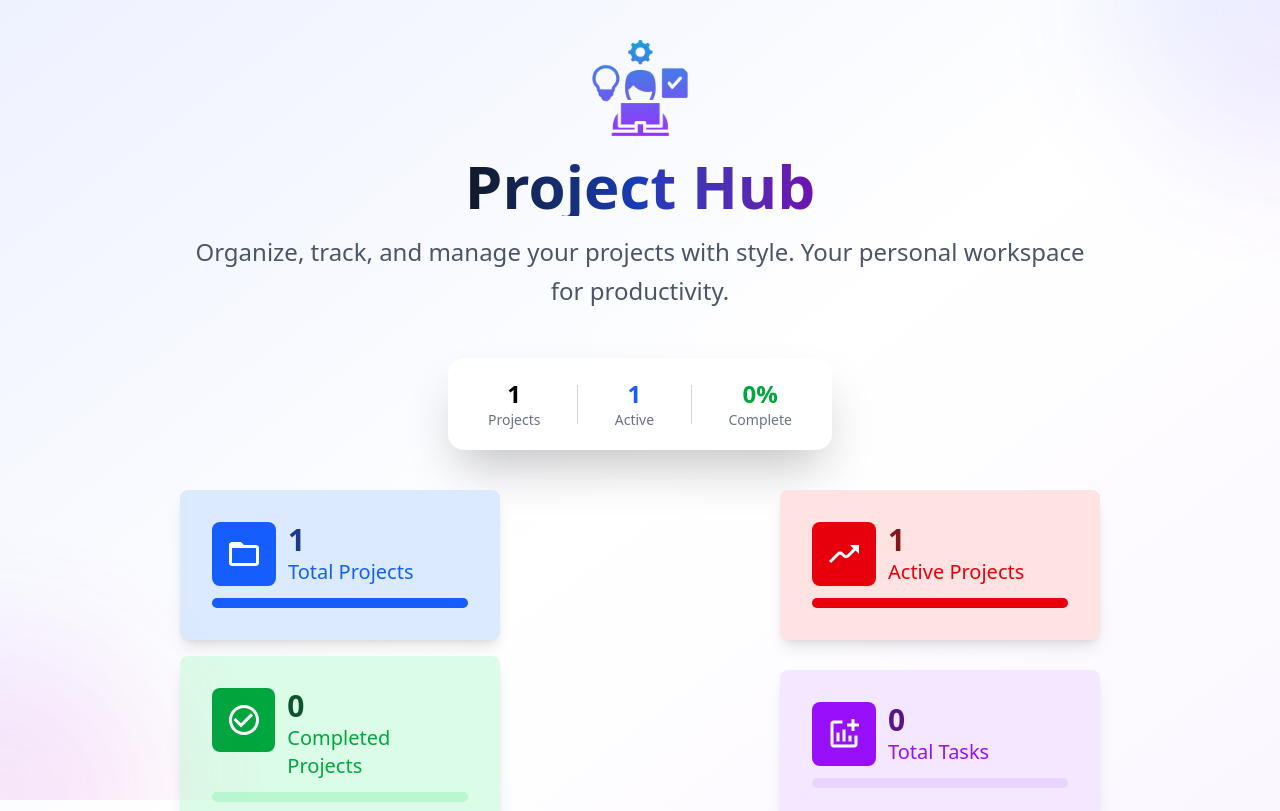
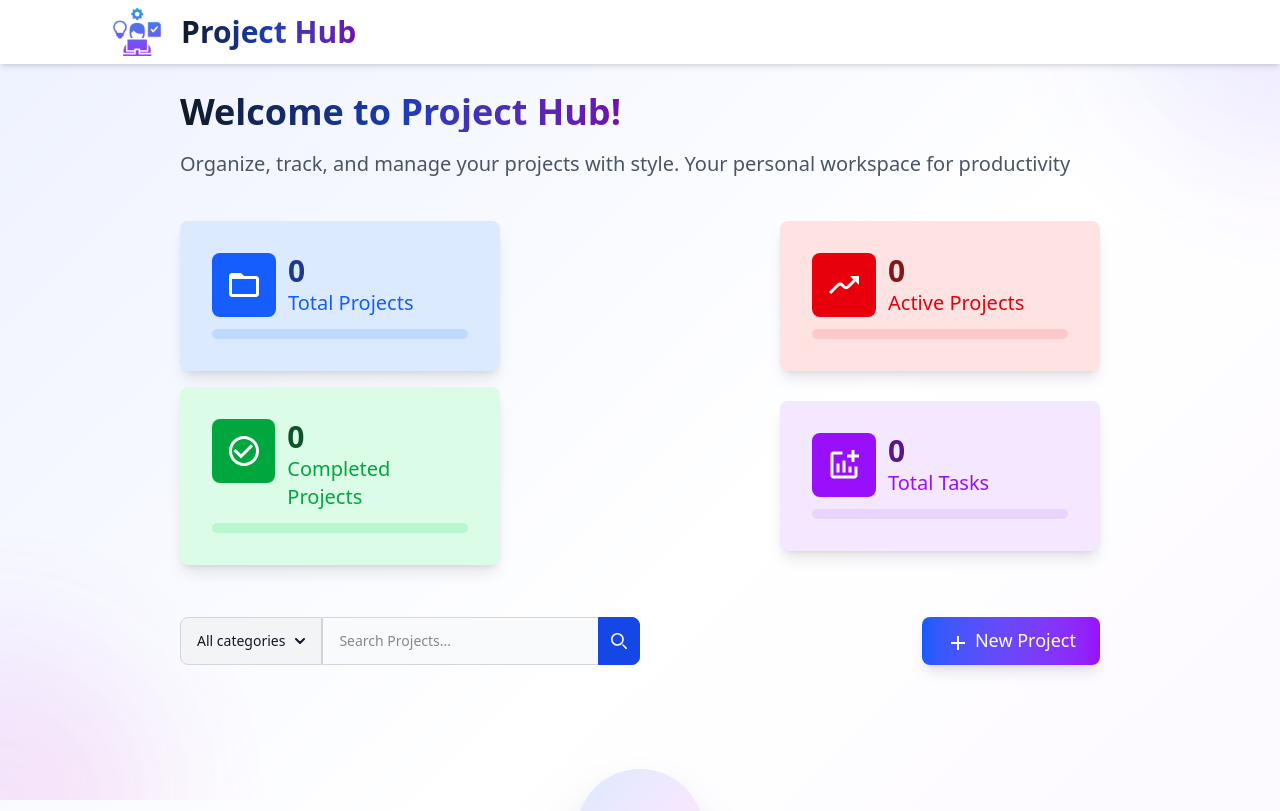
Before and after one commit to Ayushjha090/project-management-react-app, a React (Vite) app: page / in a window 1280 px wide. Shown: the top 811 px of the page. Built offline with nearby package versions, Linux system fonts and the light colour scheme.

Commit message:
:zap: added new header and changed the hero section of the project section

```diff
--- a/src/App.tsx
+++ b/src/App.tsx
@@ -1,6 +1,7 @@
 import { type FC, useState } from "react";
 
-import ProjectHeader from "./components/header/ProjectHeader";
+// import ProjectHeader from "./components/header/ProjectHeader";
+import Header from "./components/header";
 
 import type { Project } from "./types/project";
 import Projects from "./components/projects";
@@ -8,18 +9,18 @@ import Projects from "./components/projects";
 const App: FC = () => {
   const [projectSelected, setProjectSelected] = useState<string | null>(null);
   const [projects, setProjects] = useState<Project[]>([
-    {
-      id: "1",
-      name: "Sample Project",
-      description: "This is a sample project description.",
-      status: "in-progress",
-      tasks: [],
-      createdAt: new Date(),
-      updatedAt: new Date(),
-      priority: "medium",
-      startDate: new Date(),
-      dueDate: new Date(Date.now() + 7 * 24 * 60 * 60 * 1000),
-    },
+    // {
+    //   id: "1",
+    //   name: "Sample Project",
+    //   description: "This is a sample project description.",
+    //   status: "in-progress",
+    //   tasks: [],
+    //   createdAt: new Date(),
+    //   updatedAt: new Date(),
+    //   priority: "medium",
+    //   startDate: new Date(),
+    //   dueDate: new Date(Date.now() + 7 * 24 * 60 * 60 * 1000),
+    // },
   ]);
 
   return (
@@ -30,7 +31,7 @@ const App: FC = () => {
       </div>
       {!projectSelected?.trim().length ? (
         <>
-          <ProjectHeader />
+          <Header />
           <Projects
             projects={projects}
             onSelectProject={() => {}}
--- /dev/null
+++ b/src/components/header/index.tsx
@@ -0,0 +1,23 @@
+import { type FC } from "react";
+
+import taskManagementLogo from "../../assets/task-management.png";
+
+const Header: FC = () => {
+  return (
+    <header className="h-16 w-full bg-white sticky top-0 z-50 shadow-md flex items-center justify-between px-4 md:px-8">
+      <div className="w-2/3 md:w-1/3 flex justify-center items-center">
+        <img
+          src={taskManagementLogo}
+          alt="project-hub-logo"
+          className="h-12 w-12 my-2 block"
+        />
+        <h1 className="text-2xl md:text-3xl font-bold bg-gradient-to-r from-gray-900 via-blue-800 to-purple-800 bg-clip-text text-transparent ml-5">
+          Project Hub
+        </h1>
+      </div>
+      <div className=""></div>
+    </header>
+  );
+};
+
+export default Header;
--- a/src/components/projects/Hero.tsx
+++ b/src/components/projects/Hero.tsx
@@ -148,28 +148,15 @@ const Hero: FC<HeroProps> = ({
   ];
 
   return (
-    <div className="flex flex-col items-center justify-center w-full">
-      <div className="p-5 w-2xs md:w-sm rounded-2xl bg-white flex flex-row items-center justify-between shadow-2xl">
-        <div className="flex flex-col justify-center items-center px-5">
-          <h2 className="text-2xl font-bold">{totalProjects}</h2>
-          <p className="text-sm text-gray-500">Projects</p>
-        </div>
-        <div className="h-3/4 border-l border-gray-300"></div>
-        <div className="flex flex-col justify-center items-center px-5">
-          <h2 className="text-2xl font-bold text-blue-600">
-            {totalActiveProjects}
-          </h2>
-          <p className="text-sm text-gray-500">Active</p>
-        </div>
-        <div className="h-3/4 border-l border-gray-300"></div>
-        <div className="flex flex-col justify-center items-center px-5">
-          <h2 className="text-2xl font-bold text-green-600">
-            {completedPercentage}%
-          </h2>
-          <p className="text-sm text-gray-500">Complete</p>
-        </div>
-      </div>
-      <div className="w-full flex flex-wrap justify-between items-center mt-8">
+    <div className="flex flex-col items-start justify-center w-full">
+      <h1 className="text-2xl md:text-4xl font-bold bg-gradient-to-r from-gray-900 via-blue-800 to-purple-800 bg-clip-text text-transparent mb-4">
+        Welcome to Project Hub!
+      </h1>
+      <p className="text-sm md:text-xl text-gray-600 leading-relaxed mb-8">
+        Organize, track, and manage your projects with style. Your personal
+        workspace for productivity
+      </p>
+      <div className="w-full flex flex-wrap justify-between items-center">
         {cards.map((card) => (
           <Card key={card.title} {...card} />
         ))}
--- a/src/components/projects/index.tsx
+++ b/src/components/projects/index.tsx
@@ -88,7 +88,8 @@ const Projects: FC<ProjectsProps> = ({
         </div>
         <div className="w-full md:w-1/2 flex justify-end my-2">
           <Button>
-            <MdAdd className="text-2xl inline-block group-hover:rotate-90 transition-all duration-300"/> New Project
+            <MdAdd className="text-2xl inline-block group-hover:rotate-90 transition-all duration-300" />{" "}
+            New Project
           </Button>
         </div>
       </div>
--- a/src/components/shared/Button.tsx
+++ b/src/components/shared/Button.tsx
@@ -8,7 +8,7 @@ const Button: FC<ButtonProps> = ({ children, className, ...props }) => {
   return (
     <button
       type="button"
-      className={`group w-full md:w-auto h-12 px-6 text-lg font-medium bg-gradient-to-r from-gray-900 via-blue-800 to-purple-800 text-white rounded-lg hover:-translate-y-2 transition-transform duration-400 cursor-pointer shadow-lg ${className}`}
+      className={`group w-full md:w-auto h-12 px-6 text-lg font-medium bg-gradient-to-r from-blue-600 to-purple-600 hover:from-blue-700 hover:to-purple-700 text-white rounded-lg hover:-translate-y-2 transition-transform duration-400 cursor-pointer shadow-lg ${className}`}
       {...props}
     >
       {children}
```
